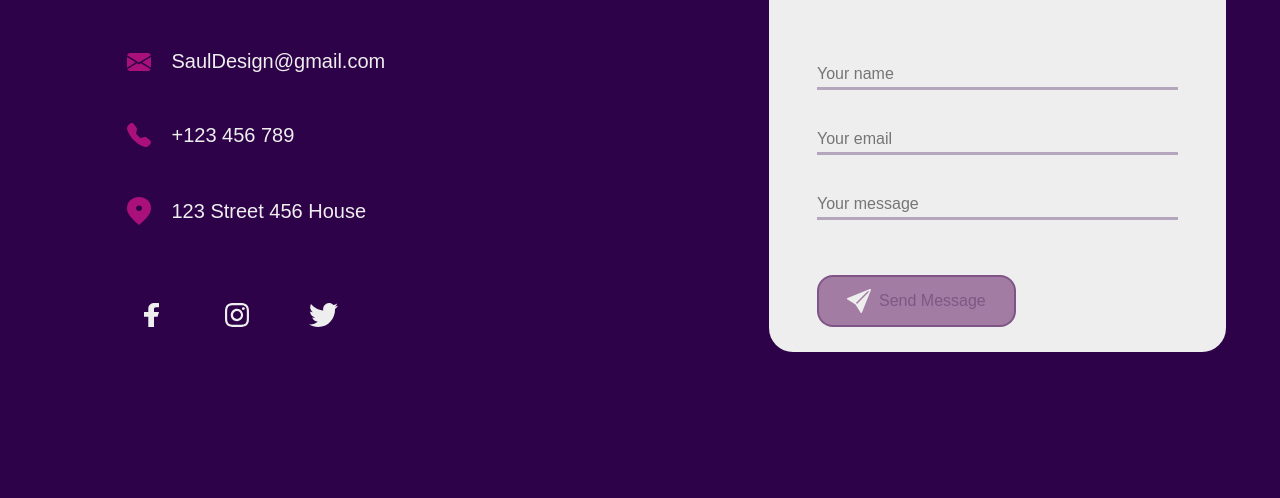
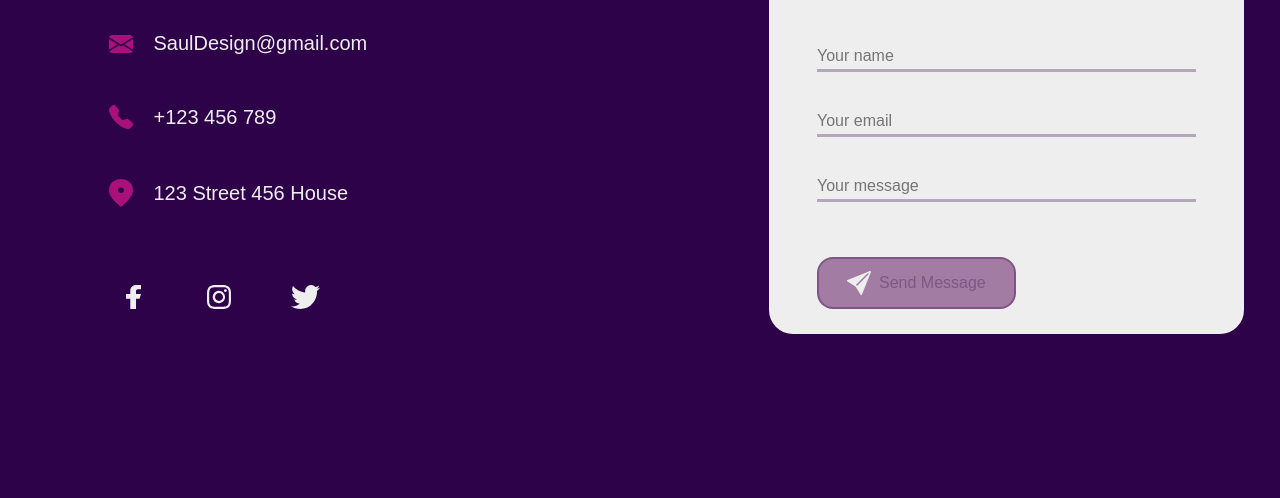
Before and after one commit to nicaciobasilio/contact_form, a website: page index.html in a window 1280 px wide. Shown: the part 302-800 px from the top of the page. Drawn offline with Linux system fonts and the light colour scheme.

Commit message:
Ajustes no layout

```diff
--- a/source/styles/_container.scss
+++ b/source/styles/_container.scss
@@ -1,6 +1,6 @@
 @use './variables';
 
 .container {
-    margin: 54px;
+    margin: 36px;
     display: flex;
 }
```
Also changed, not shown: build/styles/main.css, 1 other file.
